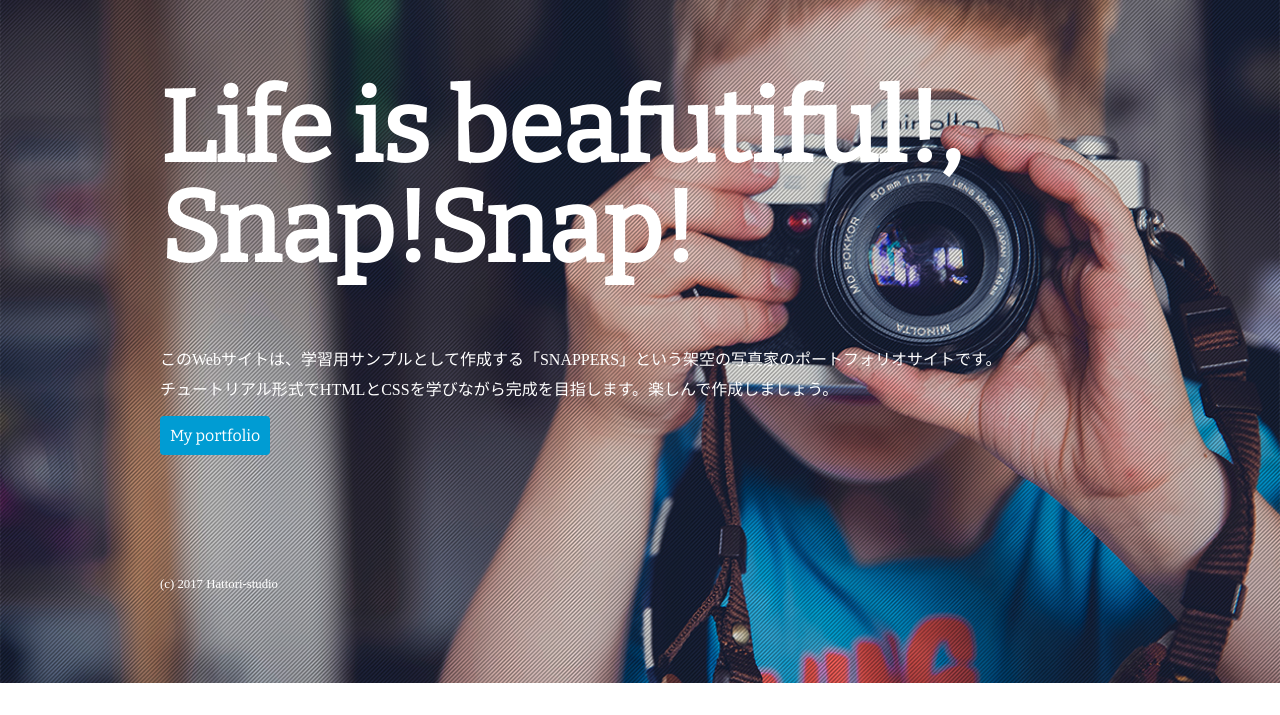
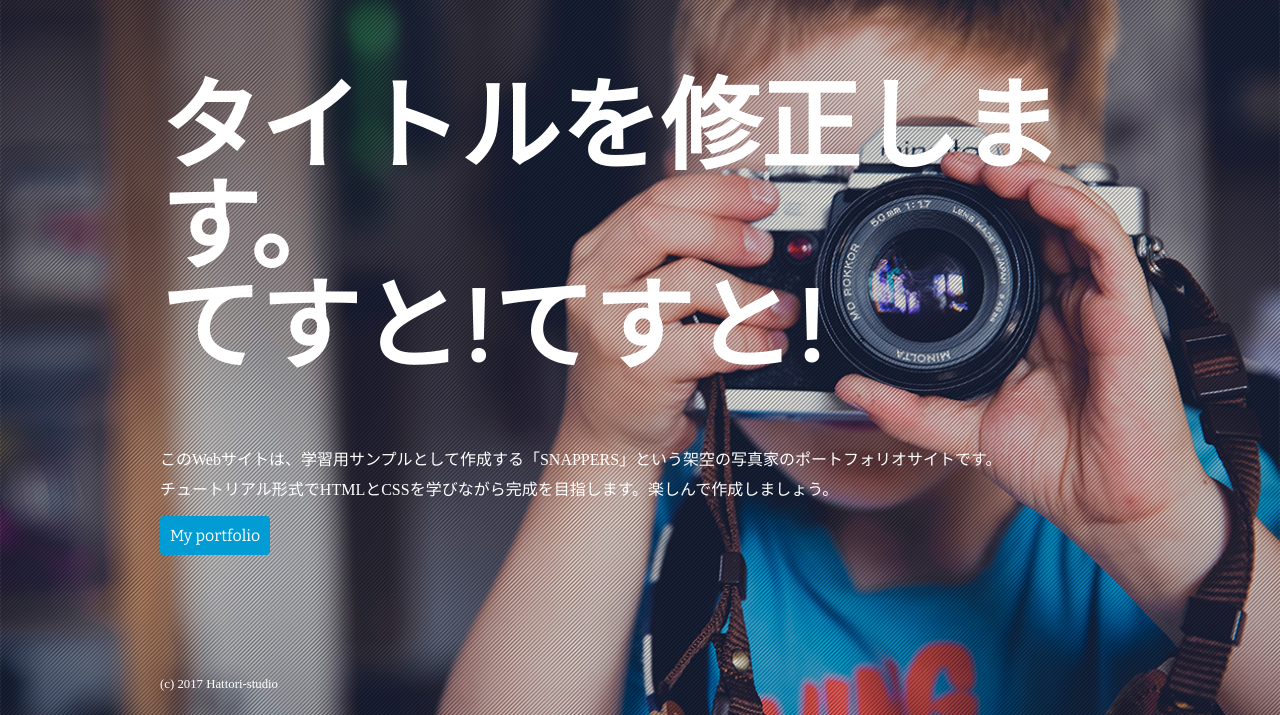
Before and after one commit to hiro9170/samuraistudy2, a plain HTML site: page index.html in a window 1280 px wide. Shown: the part 117-832 px from the top of the page. Before the commit the page ends 800 px from the top, so only its background shows below. Drawn offline with nearby package versions, Linux system fonts and the light colour scheme.

Commit message:
タイトル修正しました

```diff
--- a/index.html
+++ b/index.html
@@ -1,13 +1,15 @@
 <!DOCTYPE html>
 <html lang="ja">
+
 <head>
   <meta charset="UTF-8">
   <meta name="viewport" content="width=device-width, initial-scale=1.0">
   <title>Document</title>
   <link href="https://fonts.googleapis.com/css?family=Bitter&display=swap" rel="stylesheet">
-  <link href="https://unpkg.com/sanitize.css" rel="stylesheet"/>
+  <link href="https://unpkg.com/sanitize.css" rel="stylesheet" />
   <link rel="stylesheet" href="css/style.css">
 </head>
+
 <body id="index">
   <header class="clearfix">
     <div class="header-top">
@@ -25,7 +27,7 @@
   </header>
   <div id="wrap">
     <div class="content">
-      <h1>Life is beafutiful!,<br>Snap!Snap!</h1>
+      <h1>タイトルを修正します。<br>てすと!てすと!</h1>
       <p>このWebサイトは、学習用サンプルとして作成する「SNAPPERS」という架空の写真家のポートフォリオサイトです。<br>チュートリアル形式でHTMLとCSSを学びながら完成を目指します。楽しんで作成しましょう。</p>
       <p class="btn"><a href="portfolio.html">My portfolio</a></p>
     </div>
@@ -36,4 +38,5 @@
     </div>
   </footer>
 </body>
+
 </html>
```
Lines whose indentation alone changed are shown as unchanged.
